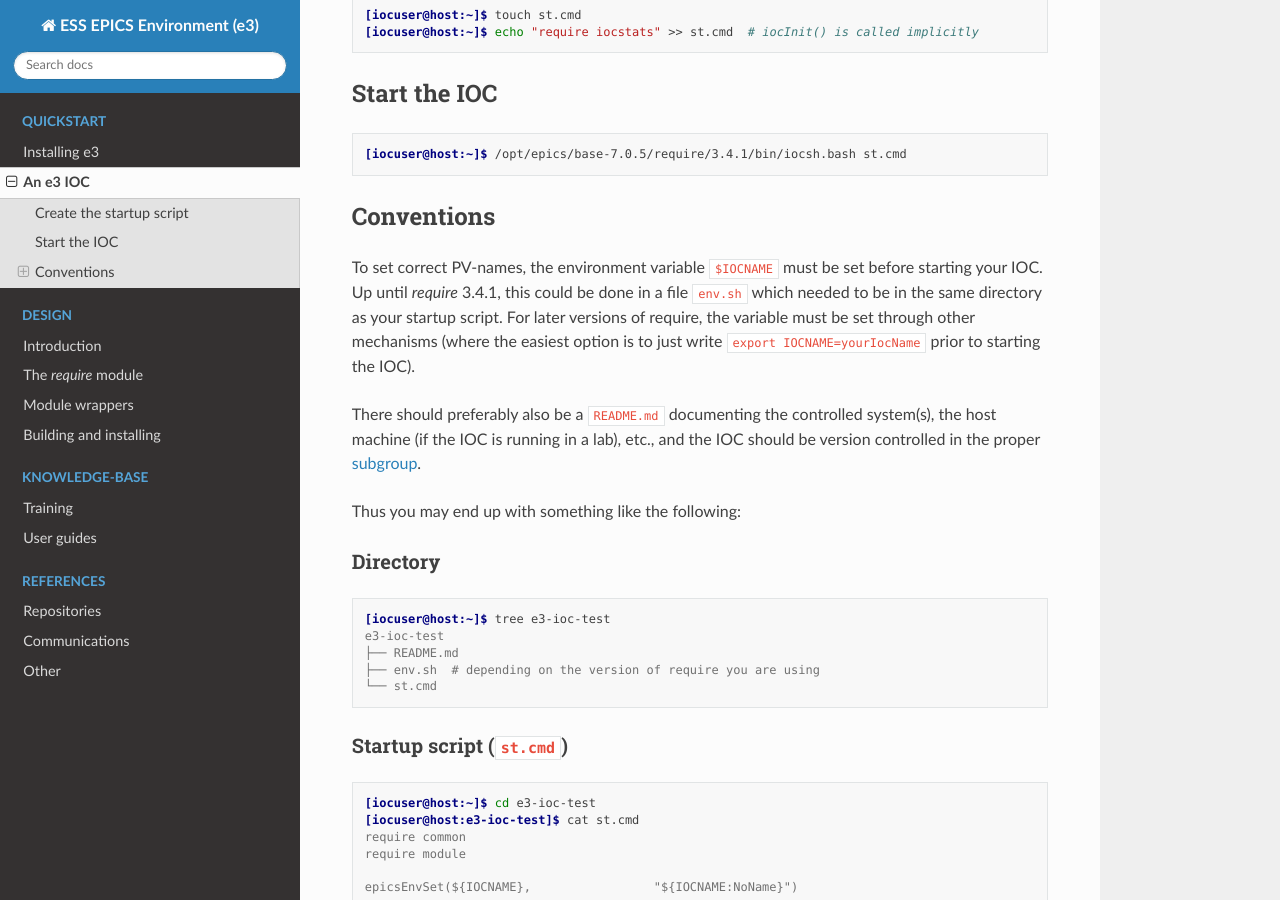
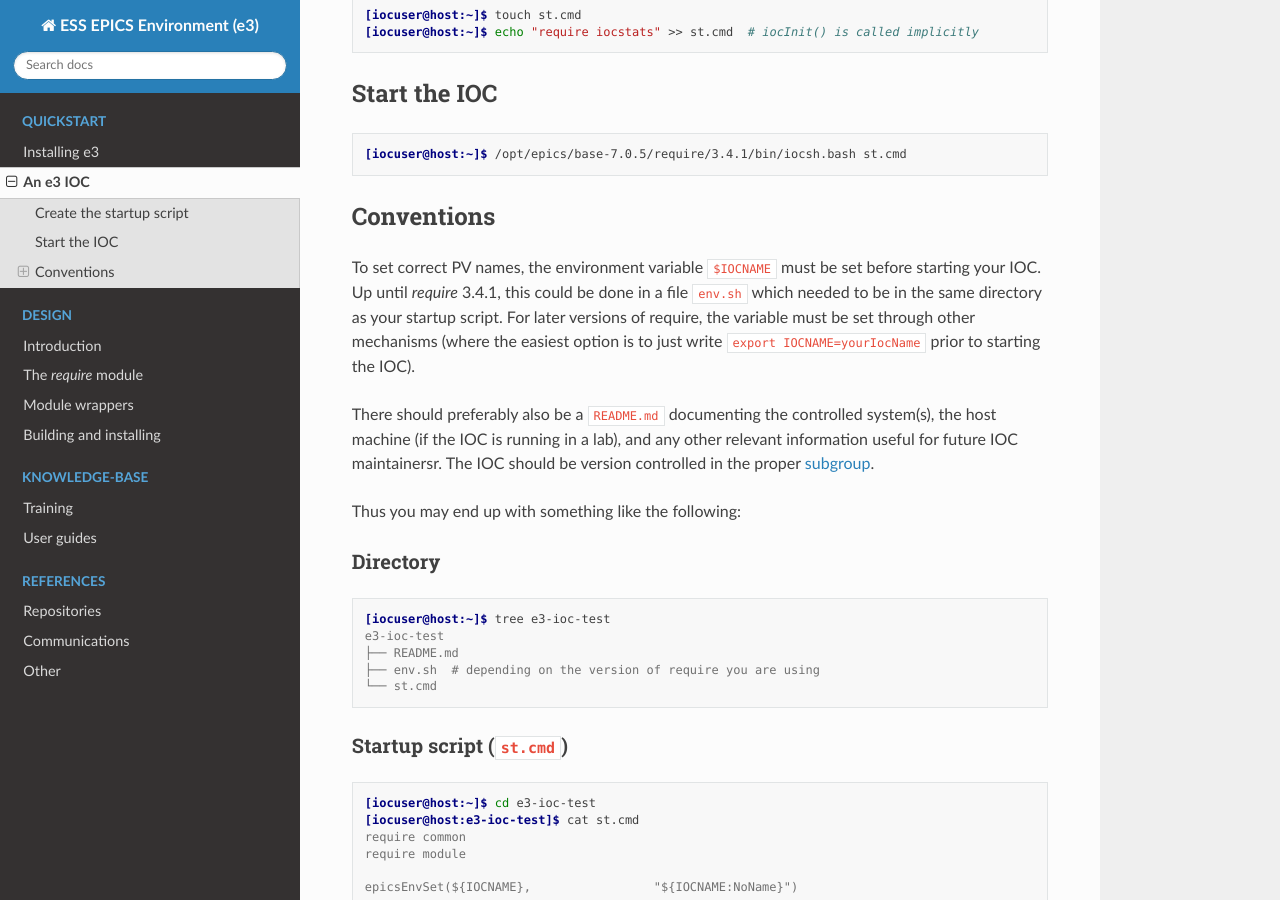
Before and after one commit to ttkorhonen/e3pages, a Sphinx documentation site: the page built from docs/quickstart/2_sample_ioc.md, in a window 1280 px wide and 900 px high, scrolled down 393 px. Built offline with Sphinx 7.4.7 and the Read the Docs theme 2.0.0, drawn with Linux system fonts in a browser that asks for light colours.

Commit message:
Minor updates - remove dash from PV-names, expand etc. to be more descriptive

```diff
--- a/docs/quickstart/2_sample_ioc.md
+++ b/docs/quickstart/2_sample_ioc.md
@@ -21,9 +21,9 @@
 
 ## Conventions
 
-To set correct PV-names, the environment variable `$IOCNAME` must be set before starting your IOC. Up until *require* 3.4.1, this could be done in a file `env.sh` which needed to be in the same directory as your startup script. For later versions of require, the variable must be set through other mechanisms (where the easiest option is to just write `export IOCNAME=yourIocName` prior to starting the IOC).
+To set correct PV names, the environment variable `$IOCNAME` must be set before starting your IOC. Up until *require* 3.4.1, this could be done in a file `env.sh` which needed to be in the same directory as your startup script. For later versions of require, the variable must be set through other mechanisms (where the easiest option is to just write `export IOCNAME=yourIocName` prior to starting the IOC).
 
-There should preferably also be a `README.md` documenting the controlled system(s), the host machine (if the IOC is running in a lab), etc., and the IOC should be version controlled in the proper [subgroup](https://gitlab.esss.lu.se/ioc).
+There should preferably also be a `README.md` documenting the controlled system(s), the host machine (if the IOC is running in a lab), and any other relevant information useful for future IOC maintainersr. The IOC should be version controlled in the proper [subgroup](https://gitlab.esss.lu.se/ioc).
 
 Thus you may end up with something like the following:
 
```
